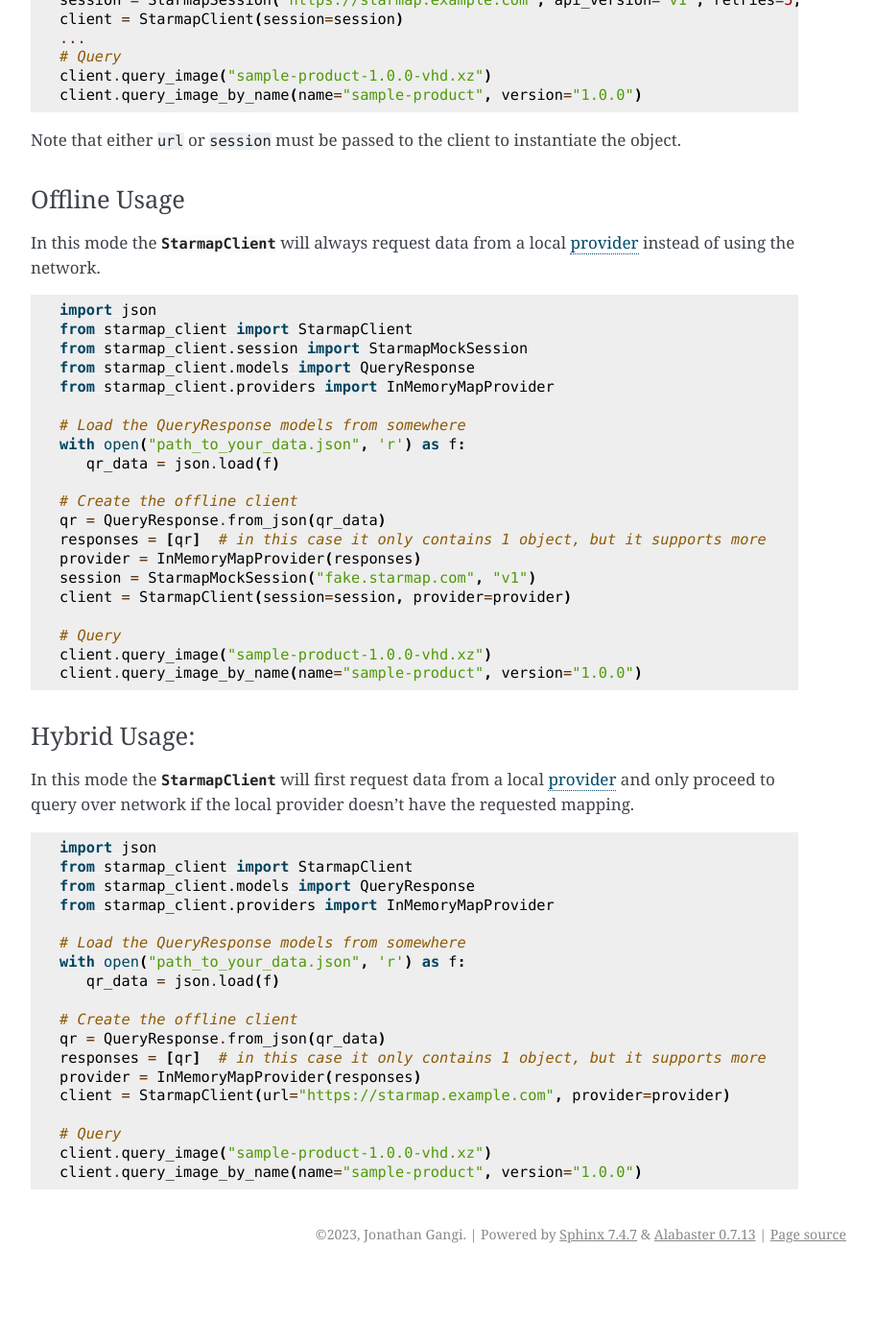
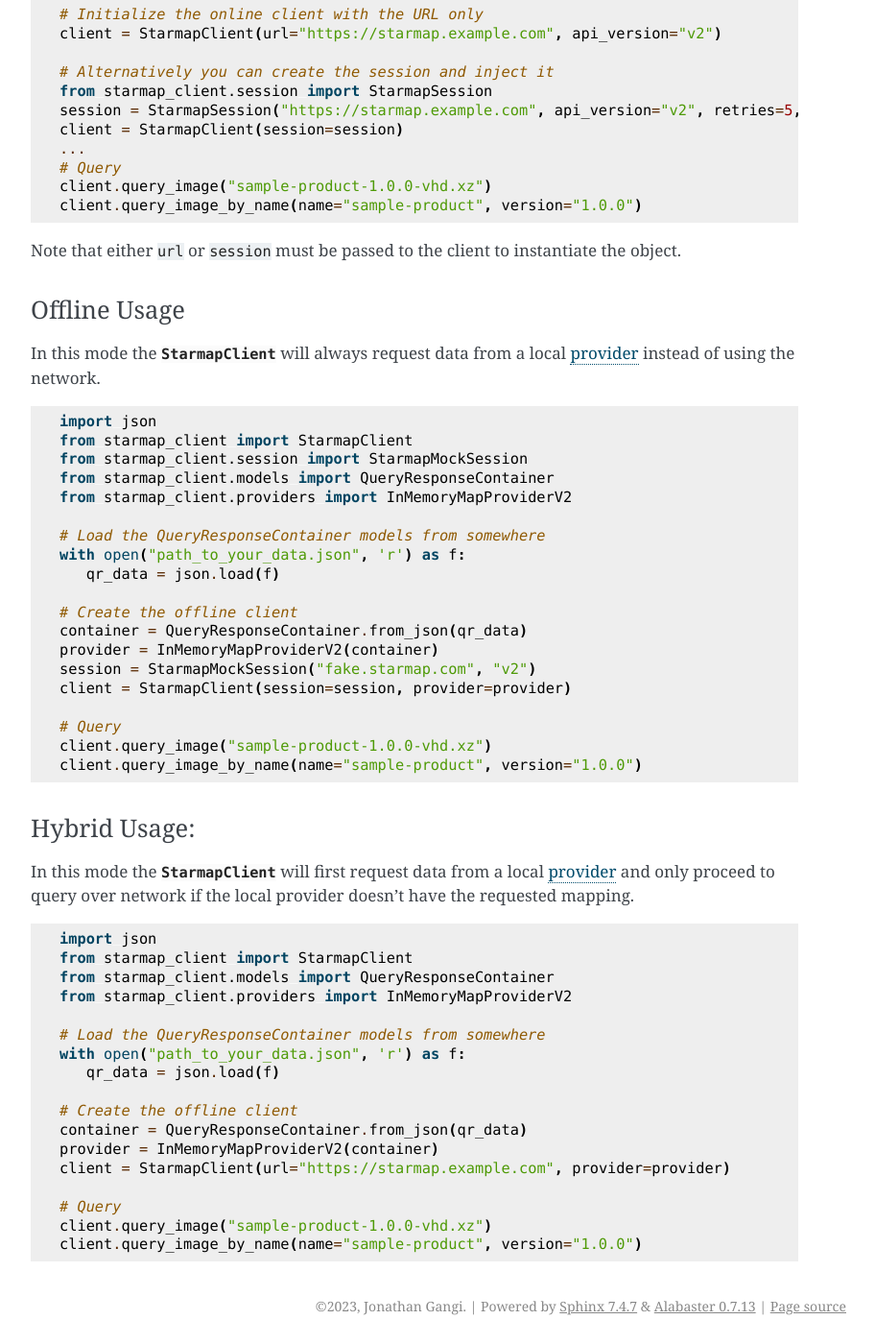
Before and after one commit to release-engineering/starmap-client, a Sphinx documentation site: the page built from docs/index.rst, in a window 1280 px wide and 1400 px high, scrolled down 1716 px. Shown: the whole window at 96% size, without its empty margins (308-1220 px from the left). Built offline with Sphinx 7.4.7, drawn with Linux system fonts in a browser that asks for light colours; before the commit the page ends 3041 px from its top, so only the background shows below that; some of the changed text lies outside the part shown.

Commit message:
Update StArMap Documentations for APIv2
Update the StArMap Clien's documentation to include the APIv2 entities
and mark APIv1 as deprecated.

Refers to SPSTRAT-384

```diff
--- a/docs/client/usage.rst
+++ b/docs/client/usage.rst
@@ -17,11 +17,11 @@
    from starmap_client import StarmapClient
 
    # Initialize the online client with the URL only
-   client = StarmapClient(url="https://starmap.example.com", api_version="v1")
+   client = StarmapClient(url="https://starmap.example.com", api_version="v2")
 
    # Alternatively you can create the session and inject it
    from starmap_client.session import StarmapSession
-   session = StarmapSession("https://starmap.example.com", api_version="v1", retries=5, backoff_factor=5.0)
+   session = StarmapSession("https://starmap.example.com", api_version="v2", retries=5, backoff_factor=5.0)
    client = StarmapClient(session=session)
    ...
    # Query
@@ -41,18 +41,17 @@
    import json
    from starmap_client import StarmapClient
    from starmap_client.session import StarmapMockSession
-   from starmap_client.models import QueryResponse
-   from starmap_client.providers import InMemoryMapProvider
+   from starmap_client.models import QueryResponseContainer
+   from starmap_client.providers import InMemoryMapProviderV2
 
-   # Load the QueryResponse models from somewhere
+   # Load the QueryResponseContainer models from somewhere
    with open("path_to_your_data.json", 'r') as f:
       qr_data = json.load(f)
 
    # Create the offline client
-   qr = QueryResponse.from_json(qr_data)
-   responses = [qr]  # in this case it only contains 1 object, but it supports more
-   provider = InMemoryMapProvider(responses)
-   session = StarmapMockSession("fake.starmap.com", "v1")
+   container = QueryResponseContainer.from_json(qr_data)
+   provider = InMemoryMapProviderV2(container)
+   session = StarmapMockSession("fake.starmap.com", "v2")
    client = StarmapClient(session=session, provider=provider)
 
    # Query
@@ -69,17 +68,16 @@
 
    import json
    from starmap_client import StarmapClient
-   from starmap_client.models import QueryResponse
-   from starmap_client.providers import InMemoryMapProvider
+   from starmap_client.models import QueryResponseContainer
+   from starmap_client.providers import InMemoryMapProviderV2
 
-   # Load the QueryResponse models from somewhere
+   # Load the QueryResponseContainer models from somewhere
    with open("path_to_your_data.json", 'r') as f:
       qr_data = json.load(f)
 
    # Create the offline client
-   qr = QueryResponse.from_json(qr_data)
-   responses = [qr]  # in this case it only contains 1 object, but it supports more
-   provider = InMemoryMapProvider(responses)
+   container = QueryResponseContainer.from_json(qr_data)
+   provider = InMemoryMapProviderV2(container)
    client = StarmapClient(url="https://starmap.example.com", provider=provider)
 
    # Query
--- a/docs/index.rst
+++ b/docs/index.rst
@@ -34,8 +34,8 @@
     from starmap_client import StarmapClient
     import logging
 
-    # Alternatively you can pass the api_version as well. Defaults to "v1".
-    # client = StarmapClient(url="https://starmap.example.com", api_version="v1")
+    # Alternatively you can pass the api_version as well. Defaults to "v2".
+    # client = StarmapClient(url="https://starmap.example.com", api_version="v2")
     client = StarmapClient(url="https://starmap.example.com")
 
 
```
Also changed, not shown: docs/model/models.rst (+41 -1 lines), docs/provider/provider.rst (+11 -1 lines), 1 other file.
